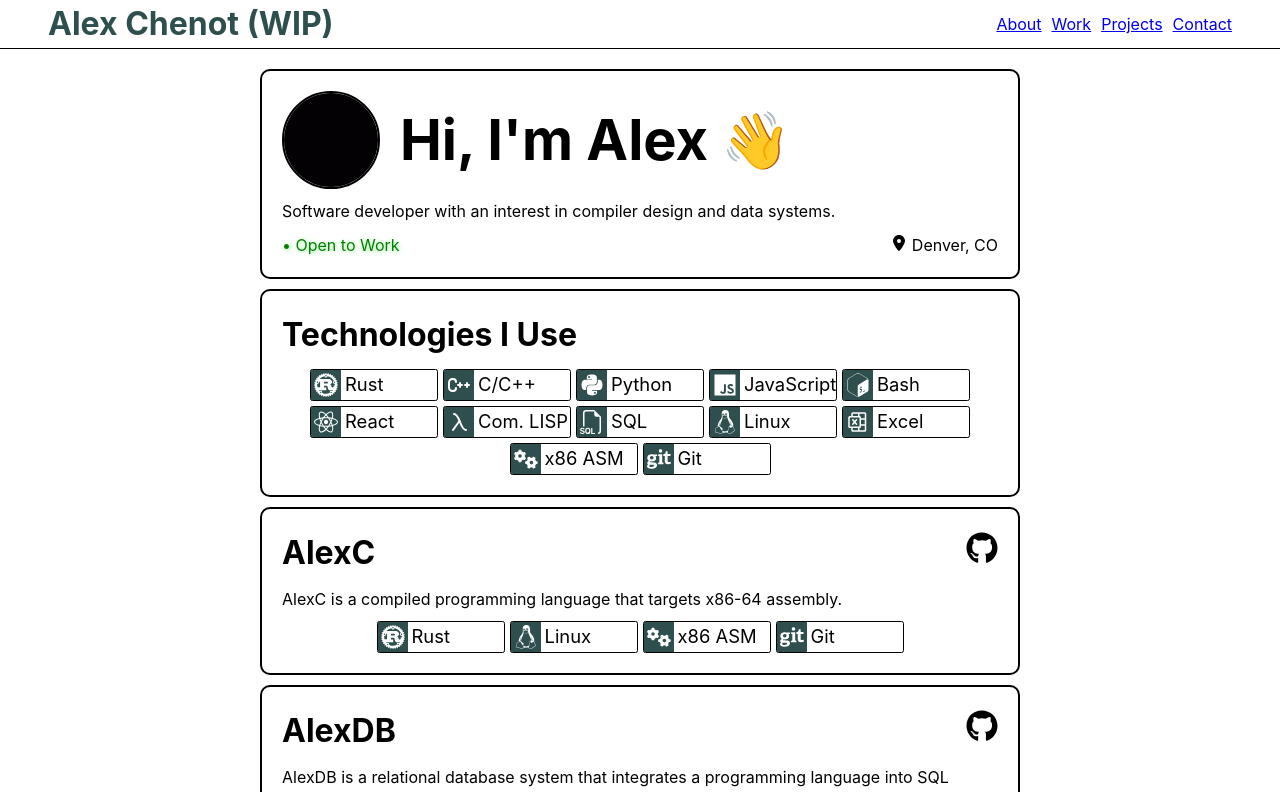
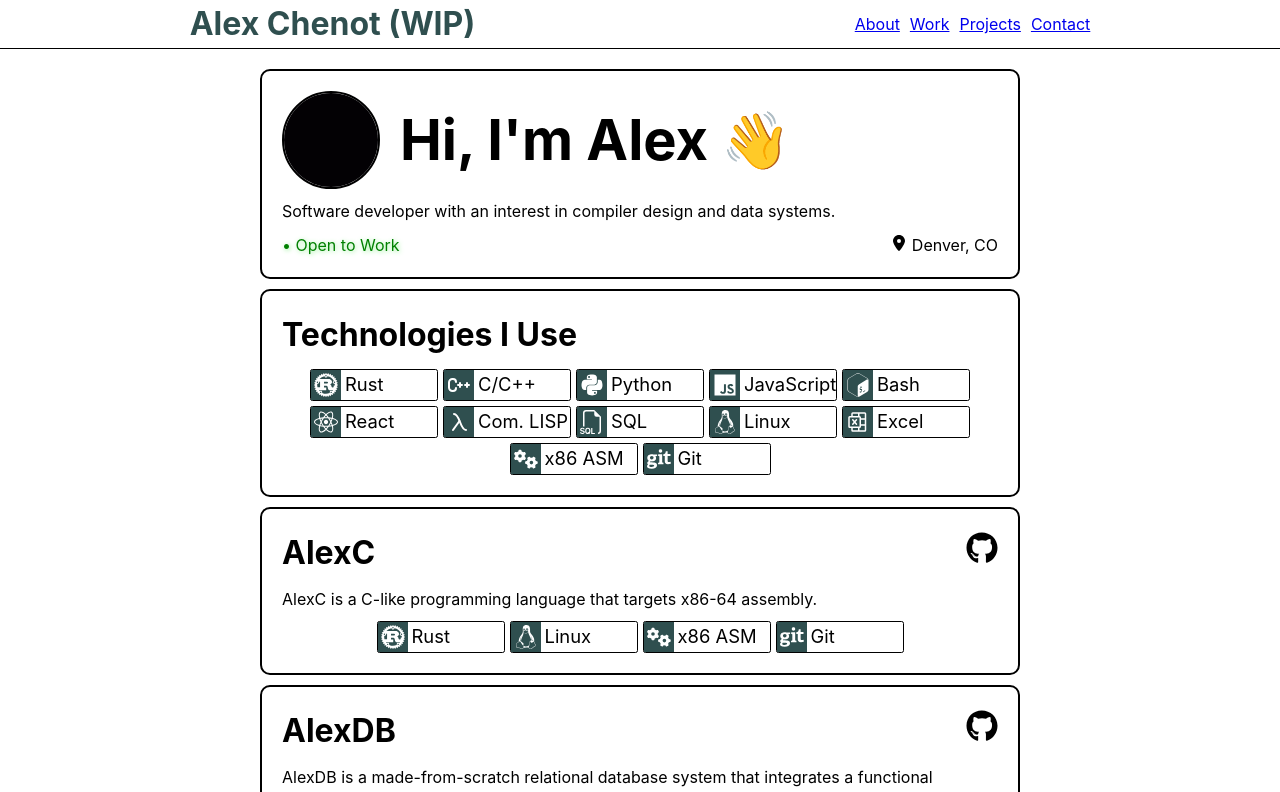
Before and after one commit to chenota/portfolio, a React (Vite) app: page / in a window 1280 px wide. Shown: the top 792 px of the page. Built offline with nearby package versions, Linux system fonts and the light colour scheme.

Commit message:
feat: Update header spacing

```diff
--- a/src/App.jsx
+++ b/src/App.jsx
@@ -22,14 +22,14 @@ function App() {
               link="https://www.github.com/chenota/alexc"
               technologies={["rust", "linux", "x86", "git"]}
               >
-                AlexC is a compiled programming language that targets x86-64 assembly.
+                AlexC is a C-like programming language that targets x86-64 assembly.
             </Project>
             <Project
               title="AlexDB"
               link="https://www.github.com/chenota/alexdb"
               technologies={["rust", "linux", "sql", "git"]}
               >
-                AlexDB is a relational database system that integrates a programming language into SQL queries. To make AlexDB, I designed and implemented my own programming language, the database engine, and data compression schemes for efficient storage.
+                AlexDB is a made-from-scratch relational database system that integrates a functional programming language into SQL queries.
             </Project>
             <Project
               title="LispJS"
--- a/src/components/Header/Header.css
+++ b/src/components/Header/Header.css
@@ -4,9 +4,8 @@ div.header {
     border-bottom: 1px solid black;
     display: flex;
     flex-direction: row;
-    justify-content: space-between;
+    justify-content: space-around;
     align-items: center;
-    padding: 0 3rem 0 3rem;
     z-index: 999;
     position: sticky;
     top: 0;
```
